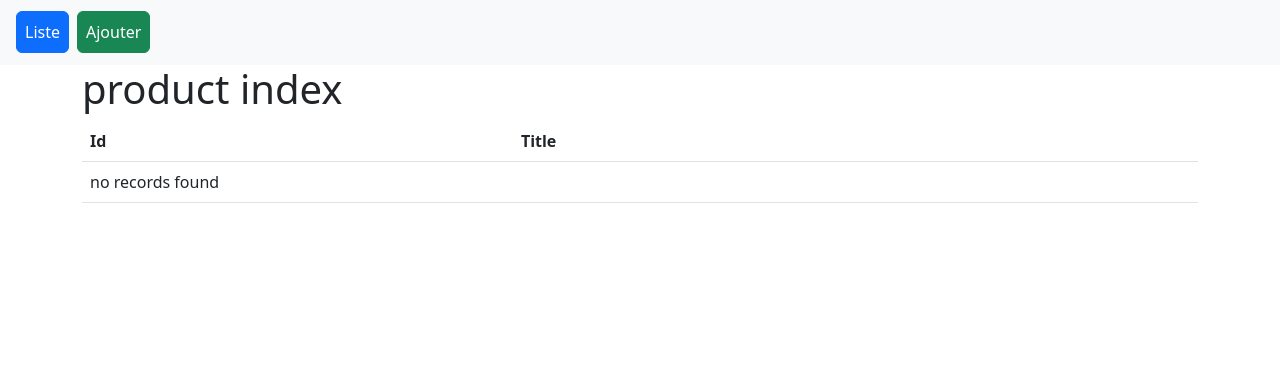
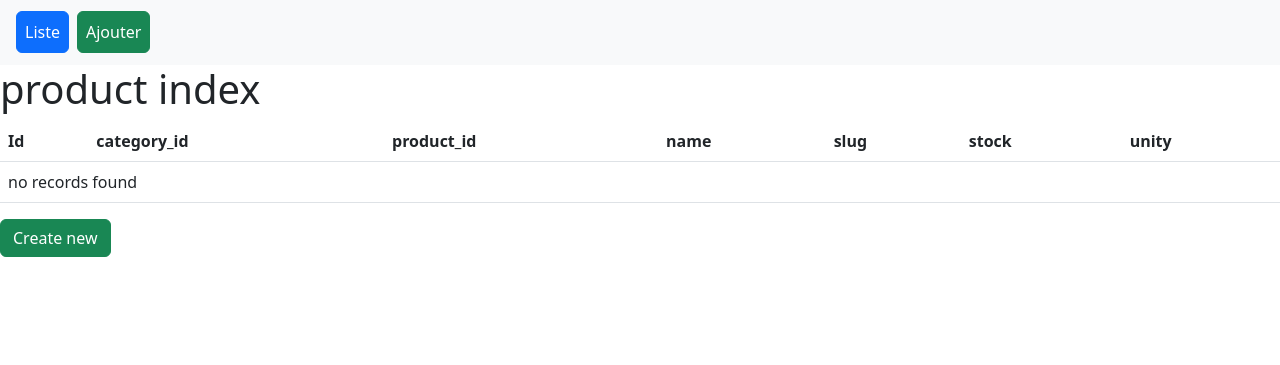
Before and after one commit to VincentVanN/tournichette-project-back, a Symfony app: template API/templates/back/product/index.html.twig in a window 1280 px wide. Shown: the part 57-422 px from the top of the page. Run offline with Twig, Linux system fonts and the light colour scheme; the template is opened without the code that fills it, so the values that code supplies are empty; some libraries are stand-ins or nearby versions.

Commit message:
index and show template

```diff
--- a/API/templates/back/product/index.html.twig
+++ b/API/templates/back/product/index.html.twig
@@ -3,36 +3,44 @@
 {% block title %}product index{% endblock %}
 
 {% block body %}
-<div class="container">
     <h1>product index</h1>
 
-    <table class="table">
+    <table class="table table-condensed">
         <thead>
             <tr>
                 <th>Id</th>
-
-                <th>Title</th>
+                <th>category_id</th>
+                <th>product_id</th>
+                <th>name</th>
+                <th>slug</th>
+                <th>stock</th>
+                <th>unity</th>
             </tr>
         </thead>
         <tbody>
-        {% for product in products %}
+        {% for product in produicts %}
             <tr>
                 <td>{{ product.id }}</td>
+                <td>{{ product.category_id }}</td>
                 <td>{{ product.name }}</td>
-                <td>{{ product.price }}</td>
-                <td>{{ product.quantity }}</td>
+                <td>{{ product.stock }}</td>
+                <td>{{ product.tva }}</td>
+                <td>{{ product.unity }}</td>
+
 
                 <td>
-                    <a class="btn btn-primary" href="{{ path('app_back_product_show', {'id': product.id}) }}">Voir</a>
-                    <a class="btn btn-secondary" href="{{ path('app_back_product_edit', {'id': product.id}) }}">Modifier</a>
+                    <a href="{{ path('product_show', {'id': product.id}) }}" class = "btn btn-info">show</a>
+                    <a href="{{ path('product_edit', {'id': product.id}) }}" class = "btn btn-warning">edit</a>
                 </td>
             </tr>
         {% else %}
             <tr>
-                <td colspan="10">no records found</td>
+                <td colspan="8">no records found</td>
             </tr>
         {% endfor %}
         </tbody>
     </table>
-</div>
+
+    <a href="{{ path('product_new') }}"class = "btn btn-success">Create new</a>
+
 {% endblock %}
```
Also changed, not shown: API/templates/back/product/show.html.twig (+19 -0 lines).
